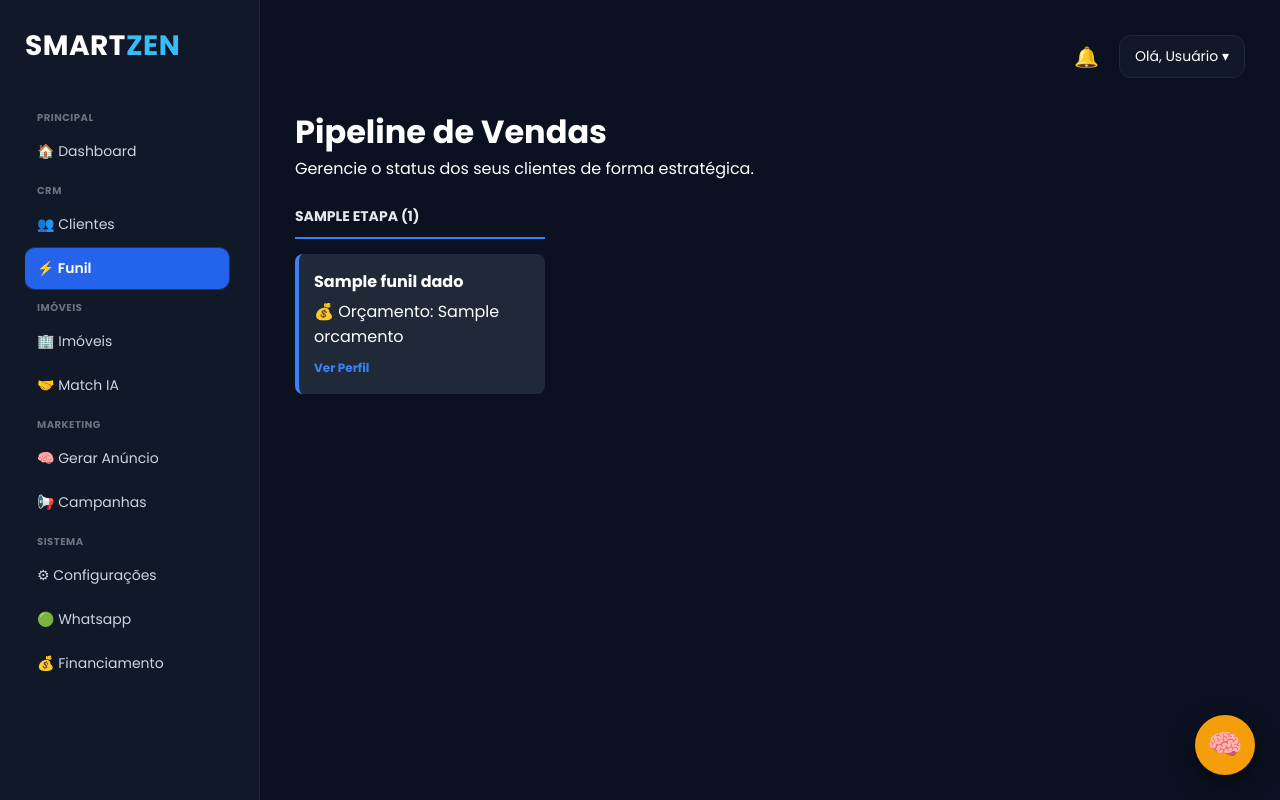
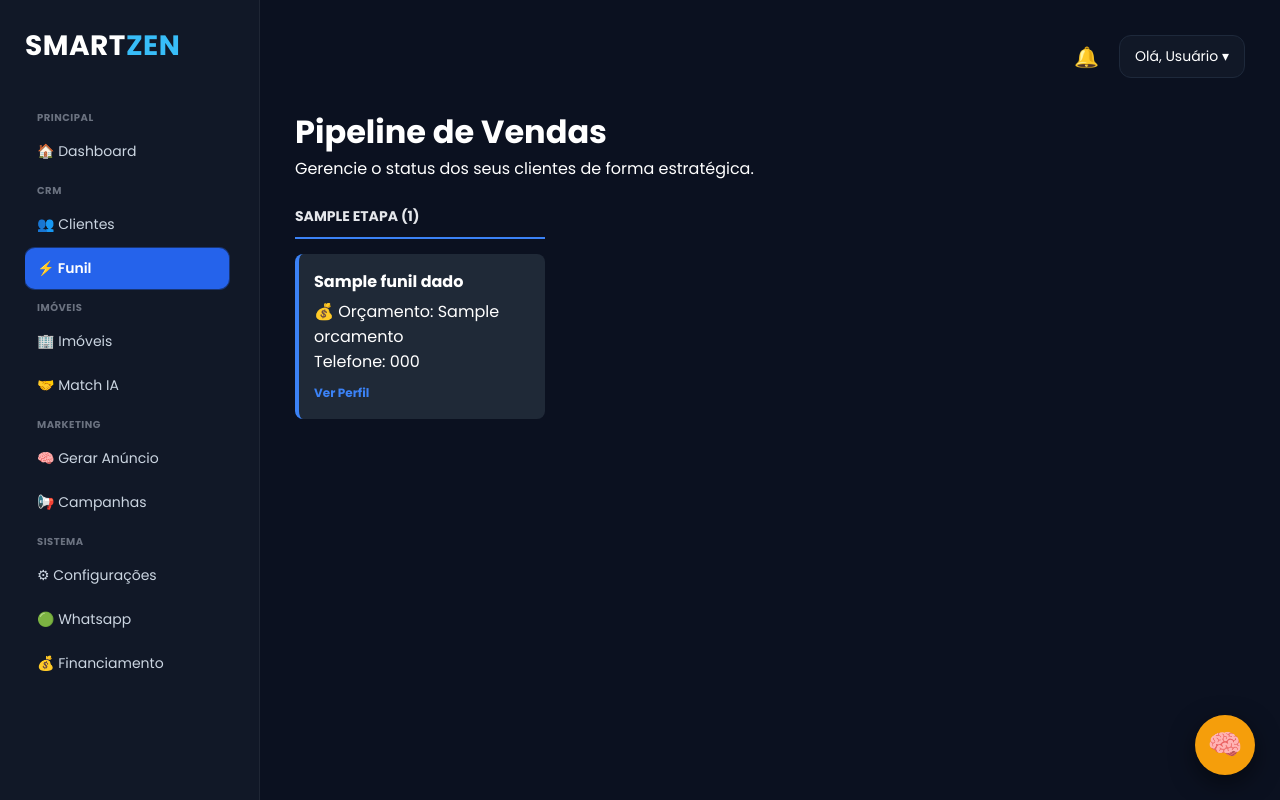
Before and after one commit to jwmister21/smartimob, a Flask app: template templates/funil.html in a window 1280 px wide. Run offline with Flask 3, Linux system fonts and the light colour scheme; data comes from the database, SQL or seed files in the repository; the template is opened without the code that fills it: most values are stand-ins (such as "Sample title", 1, 10 or a date in 2020); parts of the project's set-up code (start-up, migrations or seed data) failed here and were passed over.

Commit message:
Update funil.html

```diff
--- a/templates/funil.html
+++ b/templates/funil.html
@@ -16,6 +16,7 @@
             <div class="card-cliente">
                 <p><strong>{{ cliente.nome }}</strong></p>
                 <p>💰 Orçamento: {{ cliente.orcamento }}</p>
+                <p>Telefone: {{ cliente.telefone }}</p>
                 <div class="card-actions">
                     <a href="/cliente/{{ cliente.id }}" class="btn-detalhes">Ver Perfil</a>
                 </div>
```
